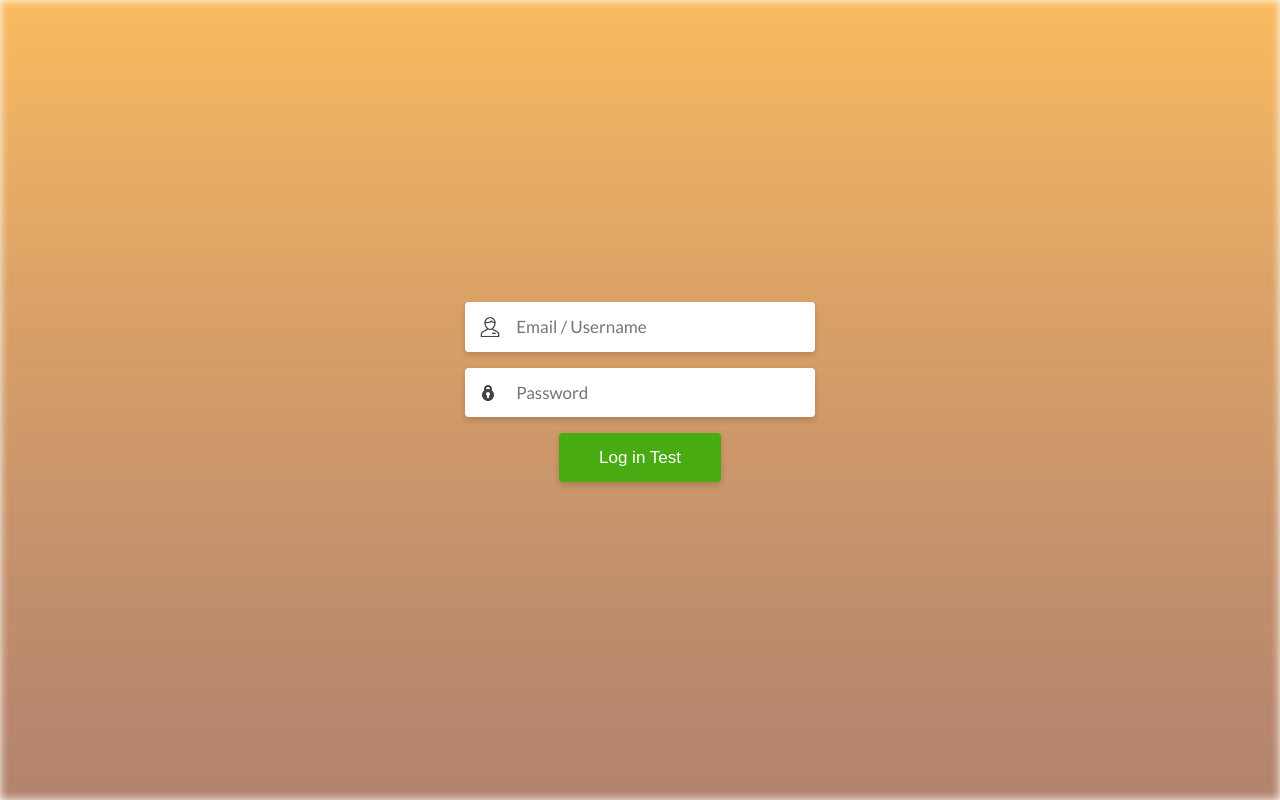
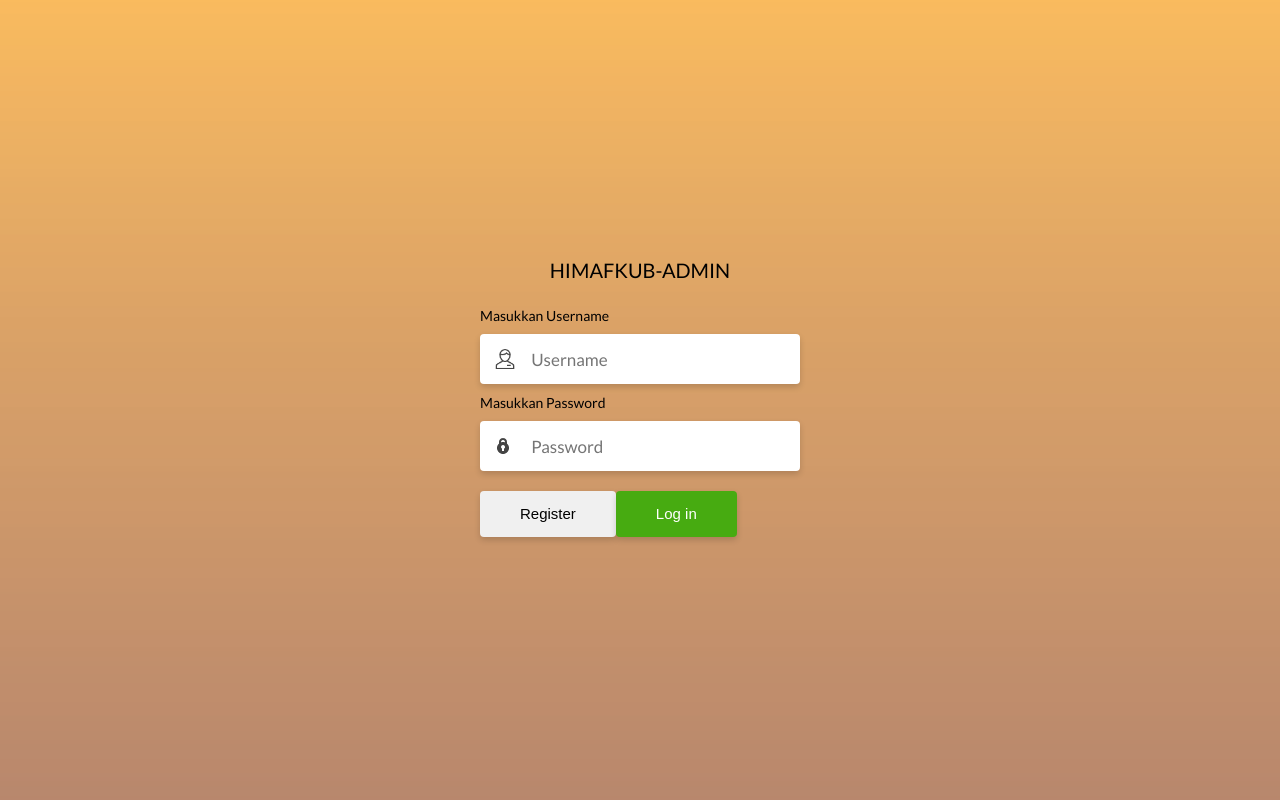
Before and after one commit to Athaaak/HIMAFKUB-ADMIN, a PHP site: page /login.php in a window 1280 px wide. Run offline with PHP 8.4, Linux system fonts and the light colour scheme.

Commit message:
Added login page with input and button

```diff
--- a/login-style.css
+++ b/login-style.css
@@ -1,13 +1,12 @@
 @import url("https://fonts.googleapis.com/css?family=Lato:400,700");
-#bg {
-  background-image: url('img/background.png');
-  position: fixed;
-  left: 0;
-  top: 0;
-  width: 100%;
-  height: 100%;
-  background-size: cover;
-  filter: blur(5px);
+
+.page-login{
+    background-image: url('img/background.png');
+    width: 100%;
+    height: 100vh;
+    display: flex;
+    justify-content: center;
+    align-items: center;
 }
 
 body {
@@ -26,6 +25,7 @@ form {
   width: 350px;
   position: relative;
 }
+
 form .form-field::before {
   font-size: 20px;
   position: absolute;
@@ -37,13 +37,13 @@ form .form-field::before {
   background-size: cover;
   background-repeat: no-repeat;
 }
-form .form-field:nth-child(1)::before {
+form .form-field:nth-child(2)::before {
   background-image: url(img/user-icon.png);
   width: 20px;
   height: 20px;
   top: 15px;
 }
-form .form-field:nth-child(2)::before {
+form .form-field:nth-child(4)::before {
   background-image: url(img/lock-icon.png);
   width: 16px;
   height: 16px;
@@ -58,9 +58,22 @@ form .form-field {
   -webkit-box-align: center;
   -ms-flex-align: center;
   align-items: center;
-  margin-bottom: 1rem;
   position: relative;
 }
+
+form .form-field-button {
+    display: -webkit-box;
+    display: -ms-flexbox;
+    -webkit-box-pack: justify;
+    -ms-flex-pack: justify;
+    justify-content: space-between;
+    -webkit-box-align: center;
+    -ms-flex-align: center;
+    align-items: center;
+    margin: 20px;
+    margin-left: 0px;
+}
+
 form input {
   font-family: inherit;
   width: 100%;
@@ -75,7 +88,14 @@ form input {
   color: #4A4A4A;
   text-indent: 40px;
 }
-form .btn {
+label{
+    font-size: 14px;
+    padding: 10px;
+    padding-left: 0px;
+    text-align: left;
+    display: block;
+}
+.btn-login {
   outline: none;
   border: none;
   cursor: pointer;
@@ -87,5 +107,50 @@ form .btn {
   color: #fff;
   border-radius: 4px;
   box-shadow: 0px 3px 6px rgba(0, 0, 0, 0.16);
-  font-size: 17px;
+  font-size: 15px;
 }
+.btn-register {
+    outline: none;
+    border: none;
+    cursor: pointer;
+    display: inline-block;
+    margin: 0 auto;
+    padding: 0.9rem 2.5rem;
+    text-align: center;
+    background-color: #f0f0f0;
+    color: rgb(0, 0, 0);
+    border-radius: 4px;
+    box-shadow: 0px 3px 6px rgba(0, 0, 0, 0.16);
+    font-size: 15px;
+  }
+.box{
+  color: #000000;
+  font-size: 20px;
+font-family: 'Lato', sans-serif;
+padding: 15px;
+text-align: center;
+}
+
+@media  (max-width: 990px) {
+    .box{
+        color: #000000;
+        font-size: 20px;
+      font-family: 'Lato', sans-serif;
+      padding: 15px;
+      text-align: center;
+    }
+}
+
+.header-text{
+    color: #000000;
+    font-size: 20px;
+  font-family: 'Lato', sans-serif;
+  padding: 15px;
+  text-align: center;
+}
+
+.text-confirmation{
+    text-align: left;
+    padding-left: 0px;
+    font-size: 14px;
+}
--- a/login.php
+++ b/login.php
@@ -1,3 +1,8 @@
+<?php
+    session_start();
+    include 'koneksi.php';
+?>
+
 <!DOCTYPE html>
 
 <html>
@@ -9,21 +14,56 @@
 
     <body>
         <!-- partial:index.partial.html -->
-        <div id="bg"></div>
+    <div class="page-login">
+        <form action="" method="POST">
+            <div class="box">
+                <div class="header-text">HIMAFKUB-ADMIN</div>
+                <div class="box-body">
 
-    <form>
-            <div class="form-field">
-                <input type="email" placeholder="Email / Username" required/>
+                        <label>Masukkan Username</label>
+                        <div class="form-field">
+                            <input type="text" name="user" placeholder="Username"/>
+                        </div>
+
+                        <label>Masukkan Password</label>
+                        <div class="form-field">
+                            <input type="password" name="pass" placeholder="Password"/>
+                        </div>
+                        <div class="form-field-button">
+                            <button class="btn-register" name="register" type="registers">Register</button>
+                            <button class="btn-login" name="submit" type="submit">Log in</button>
+                        </div>
+                </form>
+
+                <div class="text-confirmation">
+                <?php
+                    if(isset($_POST['submit'])){
+                        $user = $_POST['user'];
+                        $pass = $_POST['pass'];
+
+                        $cek = mysqli_query($conn, "SELECT * FROM tb_admin WHERE username = '".$user."' ");
+                        if(mysqli_num_rows($cek) > 0){
+                            $ada = mysqli_fetch_object($cek);
+                            if(md5($pass) == $ada->password){
+                                $_SESSION['status_login'] = true;
+                                $_SESSION['uid'] = $ada ->id;
+                                $_SESSION['uname'] = $ada ->nama;
+                                $_SESSION['ulevel'] = $ada ->level;
+
+                                echo "<script>window.location = 'admin/index.php' </script>";
+                            }
+                            else{
+                                echo "Password salah.";
+                            }
+                        }else{
+                            echo "Username tidak ditemukan.";
+                        }
+                    }
+                ?>
+                </div>
             </div>
+    </div>
 
-            <div class="form-field">
-                <input type="password" placeholder="Password" required/>
-            </div>
-
-            <div class="form-field">
-                <button class="btn" type="submit">Log in Test</button>
-            </div>
-    </form>
 
 <!-- partial -->
     </body>
```
